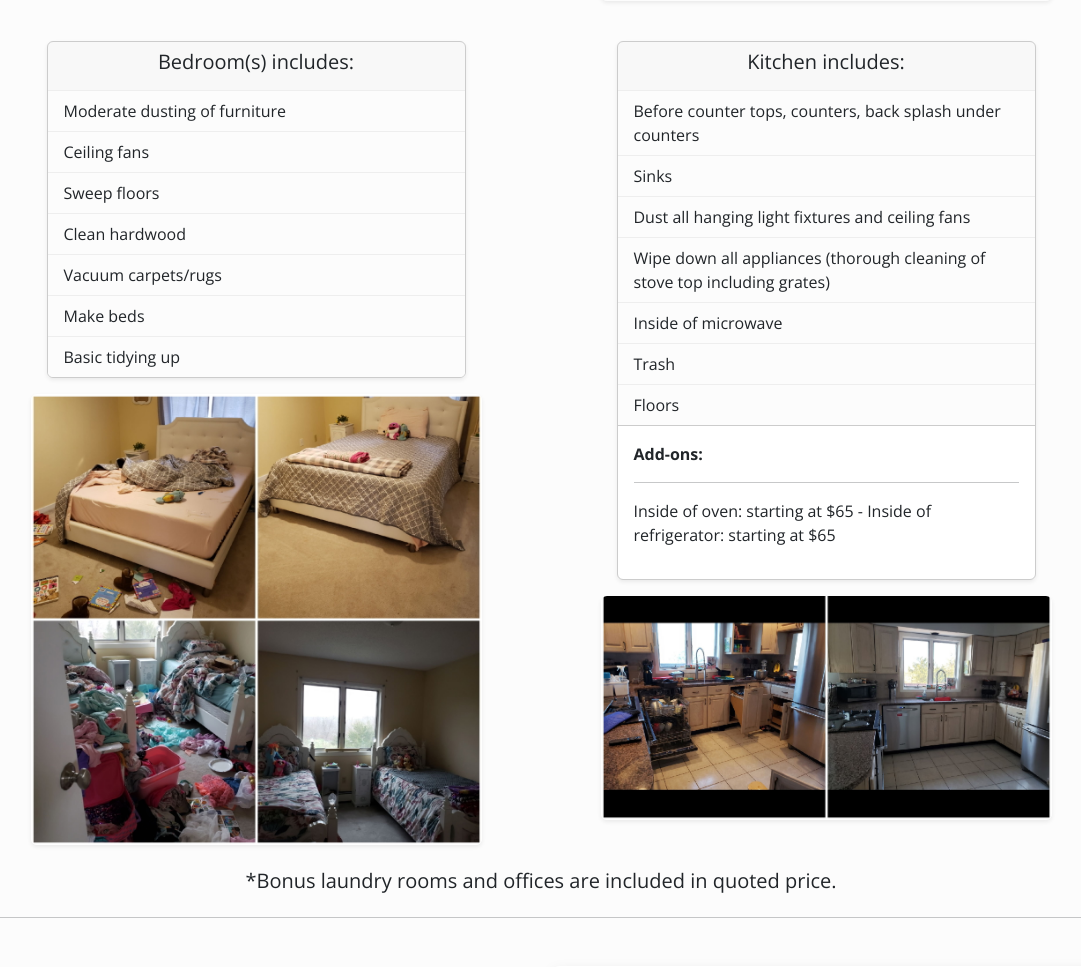
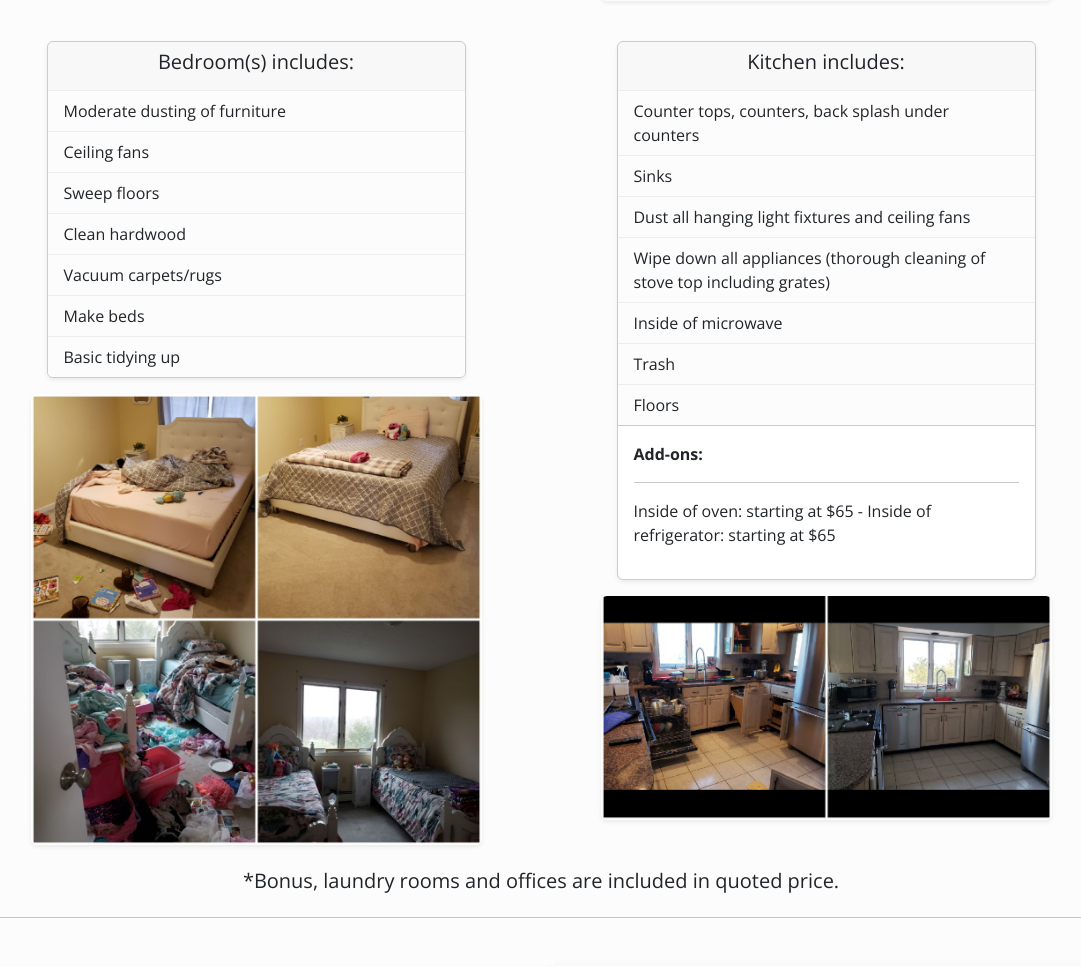
Before and after one commit to N1BRI/maid_for_you, a Flask app: page / in a window 1280 px wide. Shown: the part 3878-4845 px from the top of the page, without its empty margins (99-1180 px from the left). Run offline with Flask 3, Linux system fonts and the light colour scheme; some libraries are stand-ins or nearby versions.

Commit message:
spelling error correction

```diff
--- a/templates/index.html
+++ b/templates/index.html
@@ -307,7 +307,7 @@
                     <div class="card m-3 bg-white border rounded shadow-sm">
                         <div class="card-header"><h5 class="card-title">Kitchen includes:</h5></div>
                         <ul class="list-group list-group-flush text-start">
-                            <li class="list-group-item">Before counter tops, counters, back splash under counters</li>
+                            <li class="list-group-item">Counter tops, counters, back splash under counters</li>
                             <li class="list-group-item">Sinks</li>
                             <li class="list-group-item">Dust all hanging light fixtures and ceiling fans</li>
                             <li class="list-group-item">Wipe down all appliances (thorough cleaning of stove top including grates)</li>
@@ -320,7 +320,7 @@
                     <img src="{{ url_for('static', filename='img/kitchen.jpg') }}" class="img-fluid rounded shadow-sm" style="width:100%; cursor: pointer;" alt="Kitchen" data-bs-toggle="modal" data-bs-target="#imageModal4">
                 </div>
             </div>
-            <h5 class="text-center mt-4 mb-4">*Bonus laundry rooms and offices are included in quoted price.</h5>
+            <h5 class="text-center mt-4 mb-4">*Bonus, laundry rooms and offices are included in quoted price.</h5>
             <hr>
 
             <!-- Hiring Section -->
```
